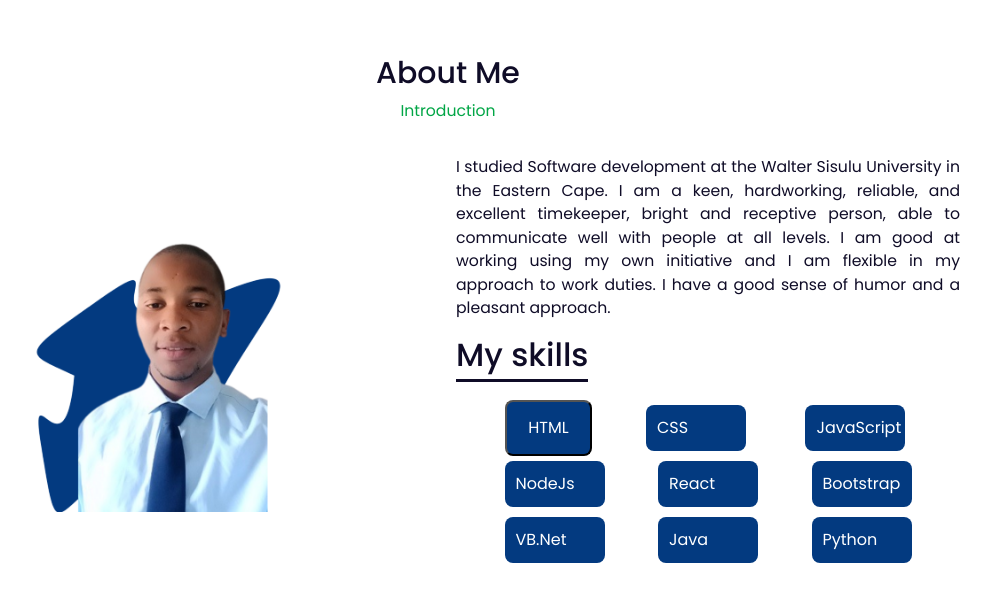
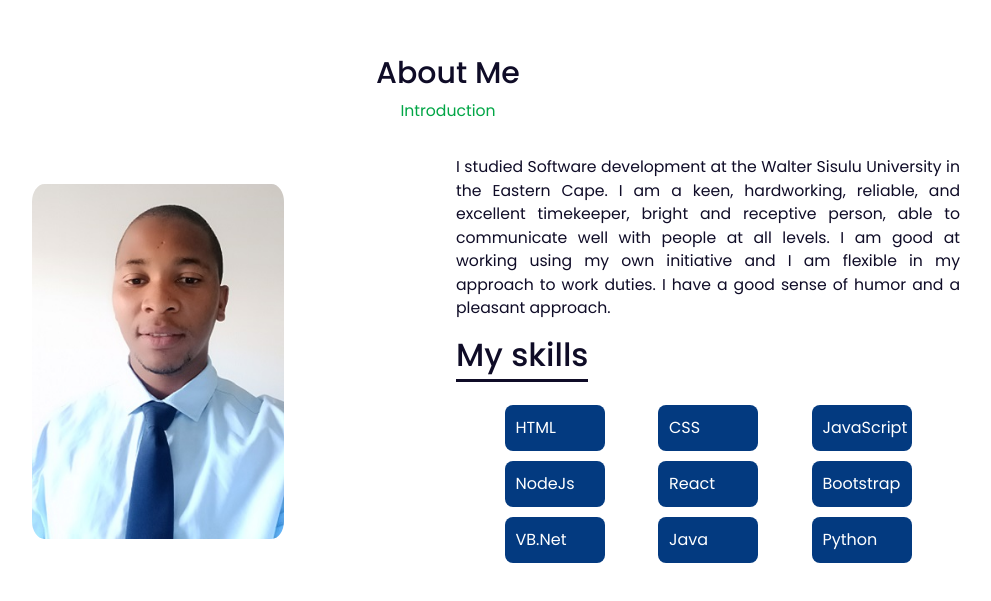
Before and after one commit to MfidiV/mfidiv_react_portfolio, a React (Create React App) app: page / in a window 1280 px wide. Shown: the part 835-1436 px from the top of the page, without its empty margins (192-1183 px from the left). Built offline with nearby package versions, Linux system fonts and the light colour scheme.

Commit message:
applied hover effect on buttons to show ratings when hovering and change color.

```diff
--- a/src/Sections/About/About.js
+++ b/src/Sections/About/About.js
@@ -23,7 +23,7 @@ const About = () => {
       {/* About Content */}
       <div className="about-container">
         <div className="about-img">
-          <img src="/Images/Vuyo_img.png" alt="" />
+          <img src="/Images/about-1.jpg" alt="" />
         </div>
         <div className="about-text">
           <p>
@@ -36,7 +36,7 @@ const About = () => {
             <div className="skill">
               {/* Handle hover state individually for each button */}
               <button
-                className="btn1"
+                className="btn"
                 onMouseEnter={() => setHoveredHTML(true)}
                 onMouseLeave={() => setHoveredHTML(false)}
               >
```
